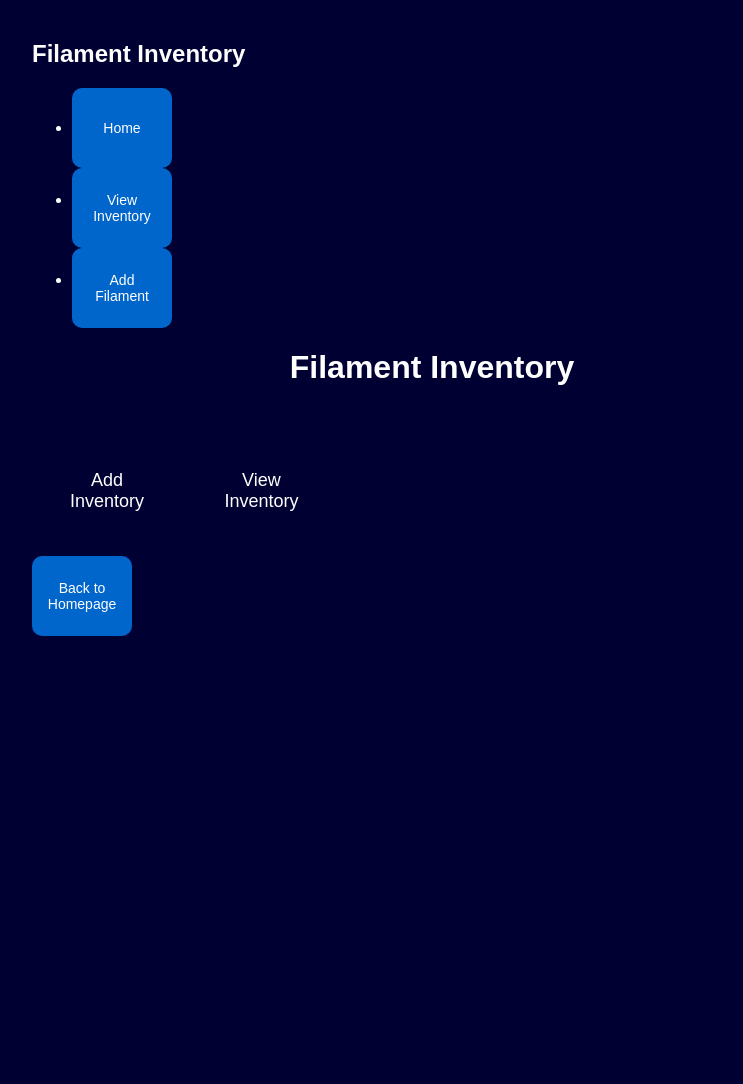
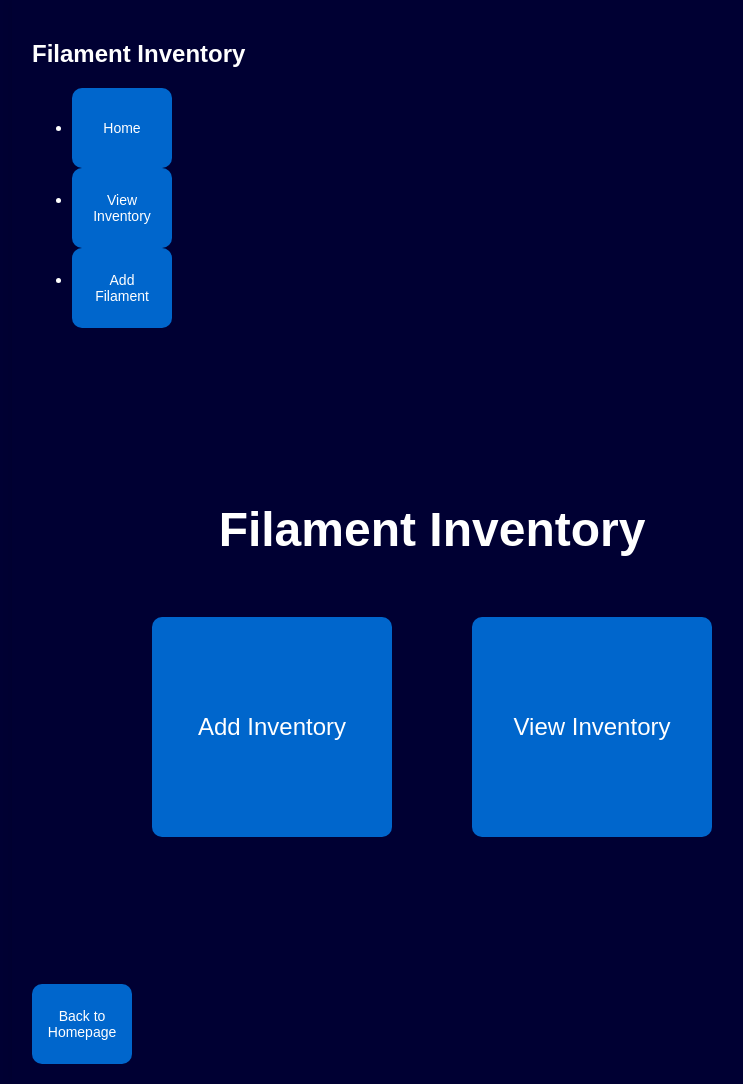
Before and after one commit to kosielemmer/filamento, a Flask app: page / in a window 1280 px wide. Shown: the whole page, without its empty margins (208-951 px from the left). Before the commit the page ends 636 px from the top, so only its background shows below. Run offline with Flask 3, Linux system fonts and the light colour scheme; some libraries are stand-ins or nearby versions.

Commit message:
feat: Improve home screen layout and styling

```diff
--- a/static/style.css
+++ b/static/style.css
@@ -124,9 +124,11 @@ table {
 
 
 .btn-large {
-    width: 110px;
-    height: 110px;
-    background-color: transparent;
+    width: 200px;
+    height: 200px;
+    background-color: var(--martini-light-blue);
+    font-size: 24px;
+    margin: 20px;
 }
 
 .btn-small {
@@ -206,3 +208,21 @@ th {
     border: 1px solid var(--martini-light-blue);
     margin-right: 10px;
 }
+.home-content {
+    display: flex;
+    flex-direction: column;
+    align-items: center;
+    justify-content: center;
+    height: 80vh;
+}
+
+.home-content h1 {
+    font-size: 48px;
+    margin-bottom: 40px;
+}
+
+.button-container {
+    display: flex;
+    justify-content: center;
+    gap: 40px;
+}
--- a/templates/index.html
+++ b/templates/index.html
@@ -1,7 +1,11 @@
 {% extends 'base.html' %}
 
 {% block content %}
-<h1>Filament Inventory</h1>
-<a href="{{ url_for('select_manufacturer') }}" class="btn btn-large">Add Inventory</a>
-<a href="{{ url_for('view_inventory') }}" class="btn btn-large">View Inventory</a>
+<div class="home-content">
+    <h1>Filament Inventory</h1>
+    <div class="button-container">
+        <a href="{{ url_for('select_manufacturer') }}" class="btn btn-large">Add Inventory</a>
+        <a href="{{ url_for('view_inventory') }}" class="btn btn-large">View Inventory</a>
+    </div>
+</div>
 {% endblock %}
```
